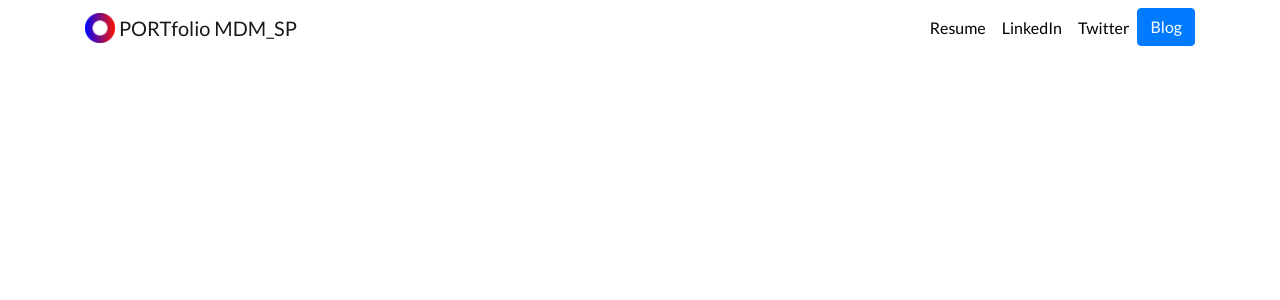
After one commit to mdmuzb/Dj_portfolio_prac, a Django app: template port/templates/portfolio/base.html in a window 1280 px wide. The commit adds this page. Shown: the top 300 px of the page. Run offline with Django 4.2, Linux system fonts and the light colour scheme; the template is opened without the code that fills it, so the values that code supplies are empty; some libraries are stand-ins or nearby versions.

Commit message:
Birinchi kommit!

```diff
--- a/blog/models.py
+++ b/blog/models.py
@@ -4,3 +4,6 @@ class Blog(models.Model):
     title = models.CharField(max_length=200)
     description = models.TextField()
     date = models.DateField()
+
+    def __str__(self):
+      return self.title
--- a/blog/urls.py
+++ b/blog/urls.py
@@ -3,7 +3,10 @@ from django.urls import path
 
 from . import views
 
+app_name = 'blog'
+
 urlpatterns = [
     path('', views.all_blogs, name='all_blogs'),
+    path('<int:blog_id>/', views.detail, name='detail'),
 
 ]
--- a/port/models.py
+++ b/port/models.py
@@ -5,3 +5,6 @@ class Project(models.Model):
     description = models.CharField(max_length=250)
     image = models.ImageField(upload_to='port/image/')
     url = models.URLField(blank=True)
+
+    def __str__(self):
+      return self.title
--- /dev/null
+++ b/port/static/pics/custom.css
@@ -0,0 +1,24 @@
+.navbar-nav .nav-link {
+    color: rgba(0,0,0,1) !important;
+}
+
+.navbar-nav .nav-link:hover {
+    color: red !important;
+}
+
+body {
+    font-family: 'Lato', sans-serif;
+}
+
+#blogtitle {
+    font-size: 6rem;
+}
+
+@media (min-width: 992px) {
+    #hometext {
+        font-size: 4rem;
+    }
+    #blogdetailtitle {
+        font-size: 5rem;
+    }
+}
--- /dev/null
+++ b/port/templates/portfolio/base.html
@@ -0,0 +1,59 @@
+{% load static %}
+<!doctype html>
+<html lang="en">
+  <head>
+    <!-- Required meta tags -->
+    <meta charset="utf-8">
+    <meta name="viewport" content="width=device-width, initial-scale=1, shrink-to-fit=no">
+
+    <!-- Bootstrap CSS -->
+     <link rel="stylesheet" href="https://stackpath.bootstrapcdn.com/bootstrap/4.4.1/css/bootstrap.min.css" integrity="sha384-Vkoo8x4CGsO3+Hhxv8T/Q5PaXtkKtu6ug5TOeNV6gBiFeWPGFN9MuhOf23Q9Ifjh" crossorigin="anonymous">
+
+  <link rel="stylesheet" href="{% static "pics/custom.css" %}">
+
+  <link href="https://fonts.googleapis.com/css?family=Lato&display=swap" rel="stylesheet">
+
+  <link rel="icon" type="image/png" href="{% static "pics/Logo.png" %}">
+
+    <title>PORTfolio MDM_SP</title>
+
+  </head>
+  <body>
+  <nav id="topNav" class="navbar navbar-expand-md navbar-light">
+    <div class="container">
+      <a class="navbar-brand" href="{% url 'home' %}">
+        <img src="{% static "pics/Logo.png" %}" width="30" height="30" class="d-inline-block align-top" alt="Nick's Logo">
+        <span>PORTfolio MDM_SP</span>
+      </a>
+      <button class="navbar-toggler" type="button" data-toggle="collapse" data-target="#navbarNav" aria-controls="navbarNav" aria-expanded="false" aria-label="Toggle navigation">
+        <span class="navbar-toggler-icon"></span>
+      </button>
+      <div class="collapse navbar-collapse text-center" id="navbarNav">
+        <ul class="navbar-nav ml-auto">
+          <li class="nav-item">
+            <a class="nav-link" href="{% static "pics/resume.pdf" %}">Resume</a>
+          </li>
+          <li class="nav-item">
+            <a class="nav-link" href="https://www.linkedin.com/in/nick-walter/" target="_blank">LinkedIn</a>
+          </li>
+          <li class="nav-item">
+            <a class="nav-link" href="https://twitter.com/ZappyCode" target="_blank">Twitter</a>
+          </li>
+          <li>
+            <a role="button" href="{% url 'blog:all_blogs' %}" class="btn btn-primary">Blog</a>
+          </li>
+        </ul>
+      </div>
+    </div>
+  </nav>
+  <div class="container">
+
+     {% block content %}{% endblock %}
+
+    <!-- Optional JavaScript -->
+    <!-- jQuery first, then Popper.js, then Bootstrap JS -->
+    <script src="https://code.jquery.com/jquery-3.4.1.slim.min.js" integrity="sha384-J6qa4849blE2+poT4WnyKhv5vZF5SrPo0iEjwBvKU7imGFAV0wwj1yYfoRSJoZ+n" crossorigin="anonymous"></script>
+    <script src="https://cdn.jsdelivr.net/npm/popper.js@1.16.0/dist/umd/popper.min.js" integrity="sha384-Q6E9RHvbIyZFJoft+2mJbHaEWldlvI9IOYy5n3zV9zzTtmI3UksdQRVvoxMfooAo" crossorigin="anonymous"></script>
+    <script src="https://cdn.jsdelivr.net/npm/bootstrap@4.4.1/dist/js/bootstrap.min.js" integrity="sha384-wfSDF2E50Y2D1uUdj0O3uMBJnjuUD4Ih7YwaYd1iqfktj0Uod8GCExl3Og8ifwB6" crossorigin="anonymous"></script>
+  </body>
+</html>
```
Also changed, not shown: blog/templates/blog/all_blogs.html (+19 -6 lines), blog/templates/blog/detail.html (added, +13 -0 lines), blog/views.py (+7 -1 lines), port/templates/portfolio/home.html (+37 -9 lines), db.sqlite3, media/port/image/group2.png (added), port/static/pics/Logo.png (added), port/static/pics/post_logo.png (added), port/static/pics/сканер_штрих.jpg (added), 2 other files.
